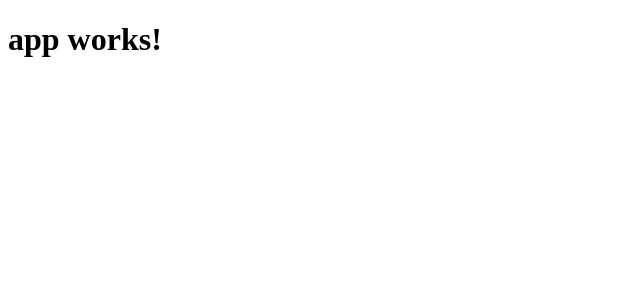
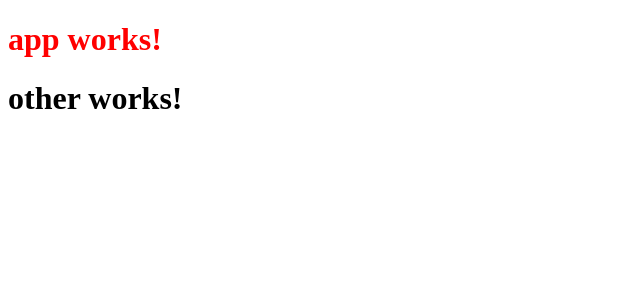
Before and after one commit to kirandash/angular2basics, an Angular app: page / in a window 1280 px wide. Shown: the top 300 px of the page, without its empty margins (0-640 px from the left). Built offline with nearby package versions, Linux system fonts and the light colour scheme.

Commit message:
Create a component with ng generate component

```diff
--- a/src/app/app.component.css
+++ b/src/app/app.component.css
@@ -0,0 +1,4 @@
+/* Will apply only to components in app.component.ts */
+h1 {
+	color: red;
+}
--- a/src/app/app.component.html
+++ b/src/app/app.component.html
@@ -1,3 +1,4 @@
 <h1>
   {{title}}
 </h1>
+  <app-other></app-other>
--- a/src/app/app.component.ts
+++ b/src/app/app.component.ts
@@ -2,8 +2,8 @@
 
 @Component({
   selector: 'app-root', // element syntax, we can use # for id, . for class like css selectors
-  templateUrl: './app.component.html',
-  styleUrls: ['./app.component.css']
+  templateUrl: './app.component.html', // or use template
+  styleUrls: ['./app.component.css'] // or use styles
 })
 export class AppComponent {
   title = 'app works!';
--- a/src/app/app.module.ts
+++ b/src/app/app.module.ts
@@ -4,12 +4,14 @@
 import { HttpModule } from '@angular/http';
 
 import { AppComponent } from './app.component';
+import { OtherComponent } from './other/other.component'; // Include the component for other selector
 
 // NgModule decorator imported from angular core
 @NgModule({
   // tells which directives or components to be used
   declarations: [
-    AppComponent
+    AppComponent,
+    OtherComponent // Include all the components to be used
   ],
   // Modules imported
   imports: [
@@ -18,6 +20,6 @@
     HttpModule // for http access
   ],
   providers: [],// application wide services
-  bootstrap: [AppComponent] // the default component for our application
+  bootstrap: [AppComponent] // the default component for our application to bootstrap when initialized
 })
 export class AppModule { }
--- /dev/null
+++ b/src/app/other/other.component.css
@@ -0,0 +1 @@
+/* Will apply only to components in other.component.ts */
--- /dev/null
+++ b/src/app/other/other.component.html
@@ -0,0 +1,3 @@
+<h1>
+  other works!
+</h1>
--- /dev/null
+++ b/src/app/other/other.component.ts
@@ -0,0 +1,16 @@
+// ng generate component other
+import { Component, OnInit } from '@angular/core';
+
+@Component({
+  selector: 'app-other',
+  templateUrl: './other.component.html',
+  styleUrls: ['./other.component.css']
+})
+export class OtherComponent implements OnInit {
+
+  constructor() { }
+
+  ngOnInit() {
+  }
+
+}
```
Also changed, not shown: 2 other files (tests, documents, lock files or other folders).
